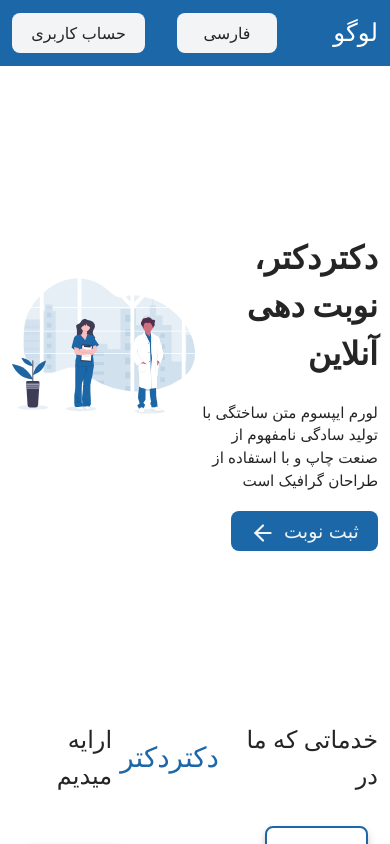
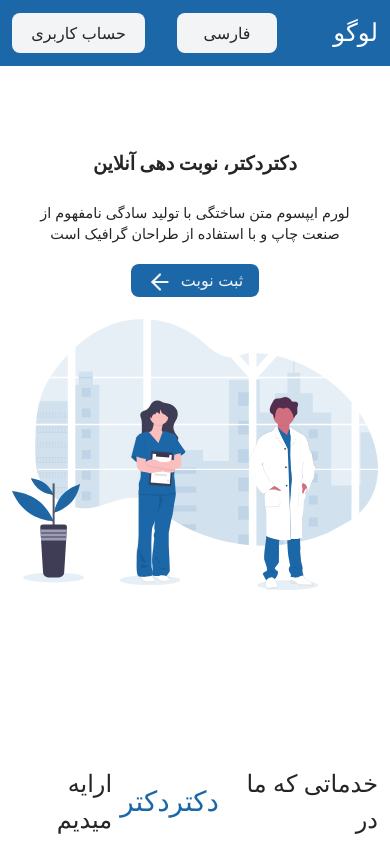
Before and after one commit to sohseyedi-web/test-doctor, a React (Create React App) app: page / in a window 390 px wide. Shown: the top 844 px of the page. Built offline with nearby package versions, Linux system fonts and the light colour scheme; a small style sheet from the web is missing.

Commit message:
responsive headeer

```diff
--- a/src/Components/Layout/Header/Header.scss
+++ b/src/Components/Layout/Header/Header.scss
@@ -45,5 +45,66 @@
         height: 100%;
       }
     }
+
+
+    @media screen and (max-width :992px){
+      flex-direction: column-reverse;
+      &__left{
+        margin: 1rem 0 1.5rem 0;
+        flex: 1;
+        text-align: center;
+
+      }
+      &__right{
+        flex: 1;
+      }
+    }
+    @media screen and (max-width :768px){
+      flex-direction: column-reverse;
+      &__left{
+        margin: 1rem 0 1.5rem 0;
+        flex: 1;
+        text-align: center;
+
+        &-title{
+          font-size: 1.5rem;
+        }
+        &-subtitle{
+          font-size: .7rem;
+        }
+        &-btn{
+          padding: .4rem 1rem;
+          font-size: 1rem;
+        }
+
+      }
+      &__right{
+        flex: 1;
+      }
+    }
+    @media screen and (max-width :550px){
+      flex-direction: column-reverse;
+      &__left{
+        margin: .2rem 0 1.5rem 0;
+        flex: 1;
+        text-align: center;
+
+        &-title{
+          font-size: 1.2rem;
+        }
+        &-subtitle{
+          font-size: .9rem;
+          padding: 0 .5rem;
+        }
+        &-btn{
+          padding: .4rem 1rem;
+          font-size: 1rem;
+        }
+
+      }
+      &__right{
+        flex: 1;
+      }
+    }
   }
 }
```
